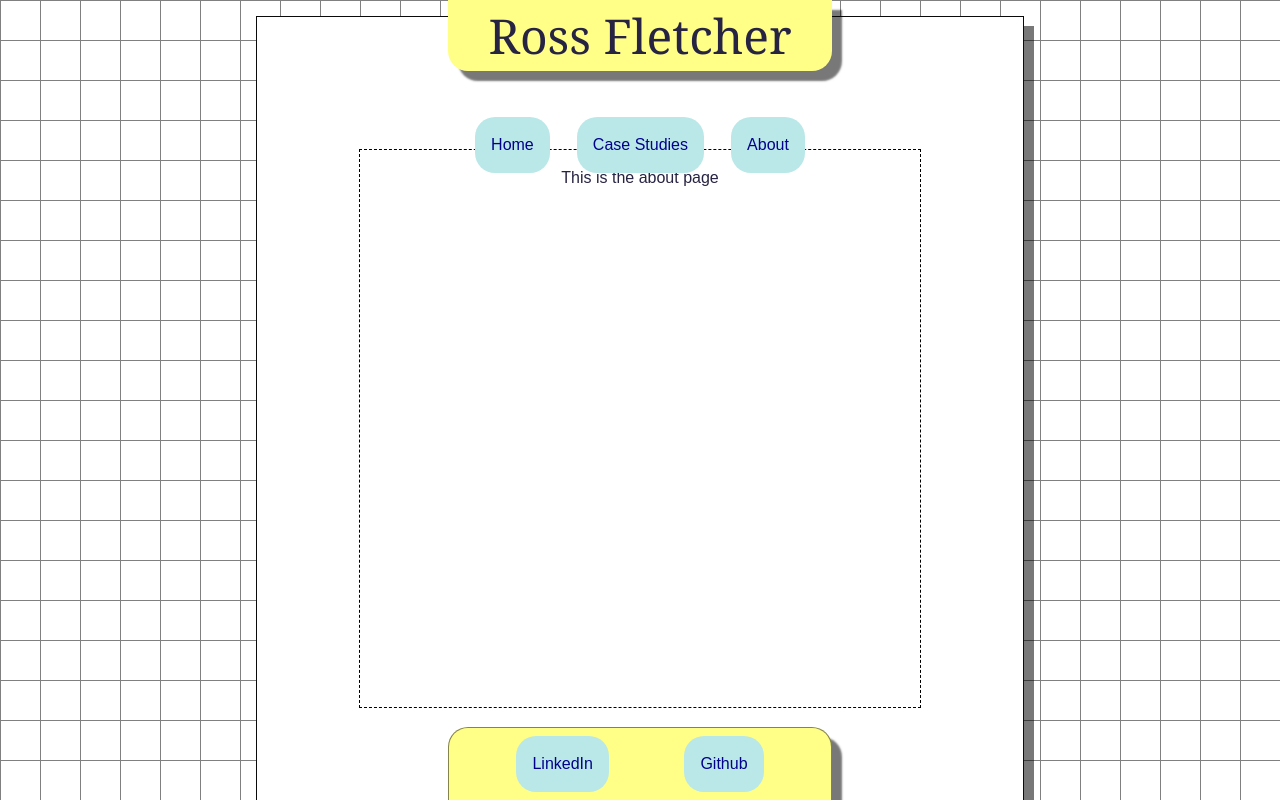
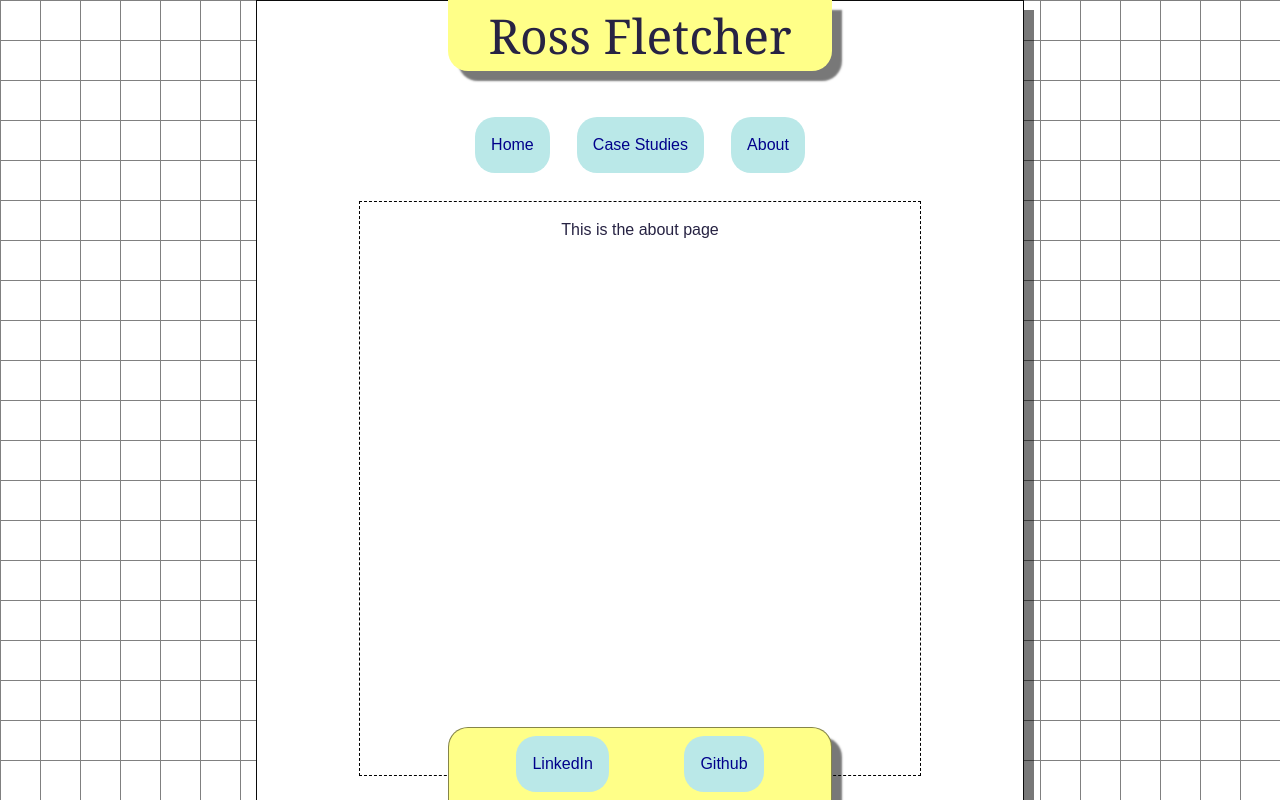
Before and after one commit to rosdykat/week08-assignment, a Next.js app: page /about in a window 1280 px wide. Built offline with nearby package versions, Linux system fonts and the light colour scheme.

Commit message:
added margins

```diff
--- a/src/app/Components/title.module.css
+++ b/src/app/Components/title.module.css
@@ -24,5 +24,6 @@ align-items: center;
     margin: 0 auto;
     text-align: center;
     margin-bottom: 1rem;
+    padding: 1rem;
 }
 }
--- a/src/app/globals.css
+++ b/src/app/globals.css
@@ -55,7 +55,7 @@ body {
   align-items: baseline;
   padding: 2rem;
   padding-top: 25%;
-  margin-top: 1rem;
+  /* margin-top: 2rem; */
   /* margin-bottom: 1rem; */
   overflow-x: auto;
   /* border-radius: 20px; */
@@ -91,11 +91,13 @@ color: black;
   background-color: rgb(255, 255, 136);
   border: 2px dashed black;
   box-shadow: 10px 10px;
-  padding: 1rem;
+  /* padding: 1rem; */
+  margin-top: -50px;
 }
 
 .postAndComments {
   width: 90%;
+  /* margin-top: 100px; */
 }
 
 .commentForm {
@@ -140,7 +142,7 @@ margin: 10px;
   grid-area: 2 / 2 / span 1 / span 1;
   border: 1px dashed black;
   padding-top: 1rem;
-  margin-top: -60px;
+  /* margin-top: -60px; */
   width: 80%;
   height: 100%;
 }
@@ -162,10 +164,10 @@ width: 100%;
 
 /* Mobile/ipad css */
 
-/* @media screen and (max-width: 900px) {
-.main {
-padding-top: 200px;
+@media screen and (max-width: 1600px) {
+.body {
+margin-top: .5rem;
 }
 
 
-}  */
+}
```
